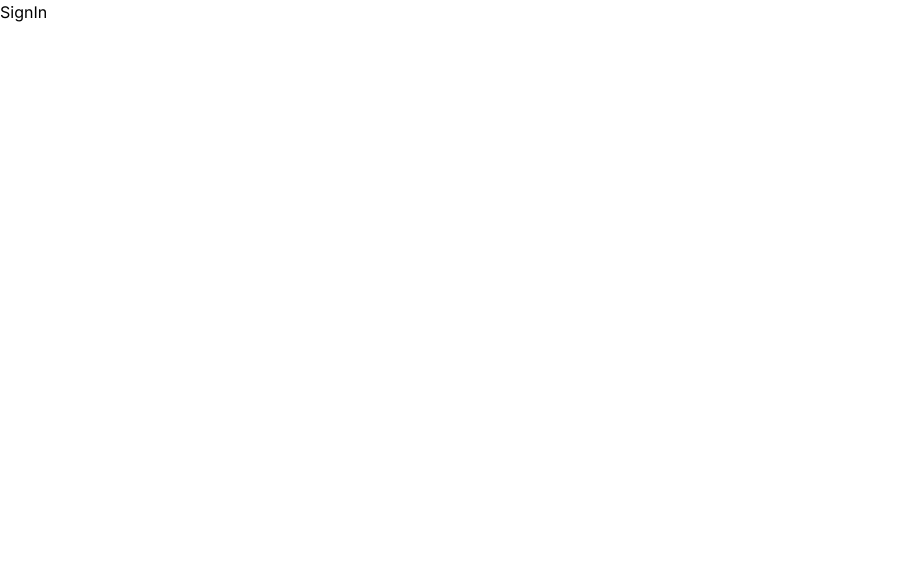
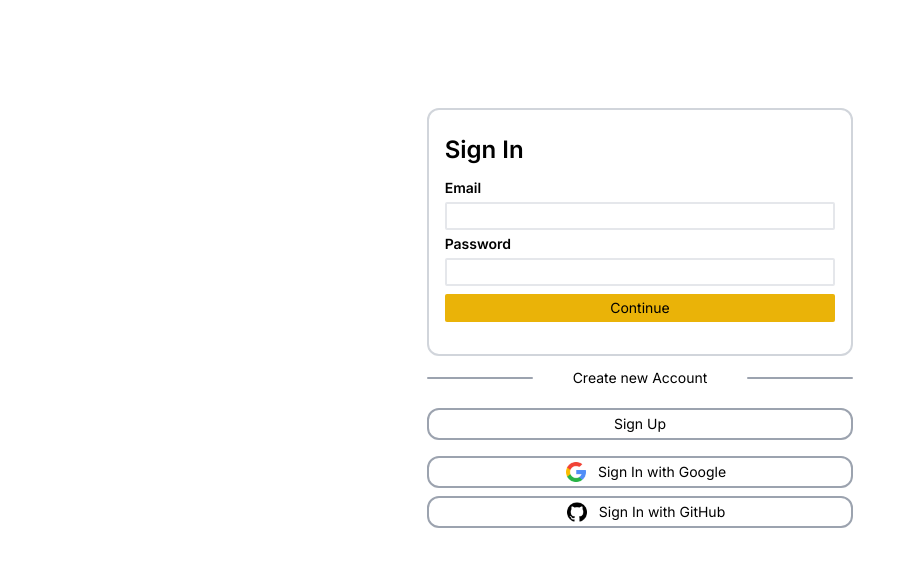
Before and after one commit to HANZALASALEEM/TODO-NEXT-TYPESCRIPT, a Next.js app in the folder todo-website/: page /signIn in a window 1280 px wide. Shown: the top 566 px of the page, without its empty margins (0-915 px from the left). Built offline with nearby package versions, Linux system fonts and the light colour scheme.

Commit message:
Sign In Page with all Functionality Done

```diff
--- a/todo-website/app/api/auth/[...nextauth]/route.ts
+++ b/todo-website/app/api/auth/[...nextauth]/route.ts
@@ -6,8 +6,7 @@ import { prisma } from "@/lib/db";
 import CredentialsProvider from "next-auth/providers/credentials";
 const GOOGLE_CLIENT_ID = process.env.GOOGLE_CLIENT_ID;
 const GOOGLE_CLIENT_SECRET = process.env.GOOGLE_CLIENT_SECRET;
-const GITHUB_ID = process.env.GITHUB_ID;
-const GITHUB_SECRET = process.env.GITHUB_SECRET;
+
 export const authOption: NextAuthOptions = {
   pages: {
     signIn: "/signIn",
@@ -103,31 +102,31 @@ export const authOption: NextAuthOptions = {
       },
     }),
 
-    // CredentialsProvider({
-    //   name: "Credentials",
-    //   credentials: {
-    //     email: { label: "Email", type: "text", placeholder: "jsmith" },
-    //     password: { label: "Password", type: "password" },
-    //   },
-    //   async authorize(credentials, req) {
-    //     if (!credentials?.email || !credentials?.password) {
-    //       return null;
-    //     }
-    //     const existingUser = await prisma.users.findUnique({
-    //       where: { email: credentials?.email, password: credentials?.password },
-    //     });
-    //     if (!existingUser) {
-    //       return null;
-    //     }
-    //     if (existingUser) {
-    //       return {
-    //         id: `${existingUser.id}`,
-    //         email: existingUser.email,
-    //       };
-    //     }
-    //     return null;
-    //   },
-    // }),
+    CredentialsProvider({
+      name: "Credentials",
+      credentials: {
+        email: { label: "Email", type: "text", placeholder: "jsmith" },
+        password: { label: "Password", type: "password" },
+      },
+      async authorize(credentials, req) {
+        if (!credentials?.email || !credentials?.password) {
+          return null;
+        }
+        const existingUser = await prisma.users.findUnique({
+          where: { email: credentials?.email, password: credentials?.password },
+        });
+        if (!existingUser) {
+          return null;
+        }
+        if (existingUser) {
+          return {
+            id: `${existingUser.id}`,
+            email: existingUser.email,
+          };
+        }
+        return null;
+      },
+    }),
   ],
   callbacks: {
     async session({ session, user, token }) {
--- a/todo-website/app/signIn/page.tsx
+++ b/todo-website/app/signIn/page.tsx
@@ -1,7 +1,127 @@
-import React from "react";
+"use client";
+import Image from "next/image";
+import { useState, FormEvent } from "react";
+import { useRouter } from "next/navigation";
+import { signIn } from "next-auth/react";
+export default function Home() {
+  const router = useRouter();
+  const [email, setEmail] = useState<string>("");
+  const [password, setPassword] = useState<string>("");
 
-const SignIn = () => {
-  return <div>SignIn</div>;
-};
+  const signInUser = async (e: FormEvent<HTMLFormElement>) => {
+    e.preventDefault();
+    const signInData = await signIn("credentials", {
+      redirect: false,
+      email: email,
+      password: password,
+    });
+    if (signInData) {
+      router.push("/home");
+    }
+  };
 
-export default SignIn;
+  const handleSignUp = () => {
+    router.push("/");
+  };
+
+  const googleSignIn = async () => {
+    await signIn("google", {
+      callbackUrl: "/home",
+      redirect: false,
+    });
+  };
+
+  const githubSignIn = async () => {
+    await signIn("github", {
+      callbackUrl: "/home",
+      redirect: false,
+    });
+  };
+
+  return (
+    <div className="w-screen h-screen flex items-center justify-center">
+      <div className="w-3/4 h-3/4 lg:w-1/3">
+        {/* container */}
+        <div className="py-6 px-4 border-2 border-gray-300 rounded-xl my-2">
+          <h1 className="text-2xl mb-2 font-semibold">Sign In</h1>
+
+          <form className="flex flex-col" onSubmit={signInUser}>
+            <label className="text-sm font-semibold py-1">Email</label>
+            <input
+              type="email"
+              name="email"
+              className="rounded-sm border-2"
+              required
+              value={email}
+              onChange={(e) => setEmail(e.target.value)}
+            />
+            <label className="text-sm font-semibold py-1">Password</label>
+            <input
+              type="password"
+              name="password"
+              className="rounded-sm border-2"
+              required
+              value={password}
+              onChange={(e) => setPassword(e.target.value)}
+            />
+            <button
+              className="bg-yellow-500 my-2 text-sm py-1 rounded-sm"
+              type="submit"
+            >
+              Continue
+            </button>
+          </form>
+        </div>
+        {/* line Saperator */}
+        <div className="w-full my-3 flex flex-row items-center justify-between">
+          <div className="w-1/4 h-0.5 bg-gray-400 rounded-xl"></div>
+          <div className="w-2/4">
+            <p className="text-sm text-center">Create new Account</p>
+          </div>
+          <div className="w-1/4 h-0.5 bg-gray-400 rounded-xl"></div>
+        </div>
+        {/* Sign In Button */}
+        <div className="w-full">
+          <button
+            className="bg-white border-gray-400 border-2 rounded-xl my-2 text-sm py-1 rounded-sm w-full"
+            onClick={handleSignUp}
+          >
+            Sign Up
+          </button>
+        </div>
+        {/* Sign In with Google Button */}
+        <div className="w-full">
+          <button
+            className="bg-white flex items-center justify-center border-gray-400 border-2 rounded-xl my-2 text-sm py-1 rounded-sm w-full"
+            onClick={googleSignIn}
+          >
+            <Image
+              src="/images/gogle.png"
+              alt="google"
+              width={20}
+              height={20}
+              className="mx-3"
+            />
+            Sign In with Google
+          </button>
+        </div>
+        {/* Sign In with Git Hub Button */}
+        <div className="w-full">
+          <button
+            className="bg-white flex items-center justify-center border-gray-400 border-2 rounded-xl my-2 text-sm py-1 rounded-sm w-full"
+            onClick={githubSignIn}
+          >
+            <Image
+              src="/images/github.png"
+              alt="google"
+              width={20}
+              height={20}
+              className="mx-3"
+            />
+            Sign In with GitHub
+          </button>
+        </div>
+      </div>
+    </div>
+  );
+}
```
